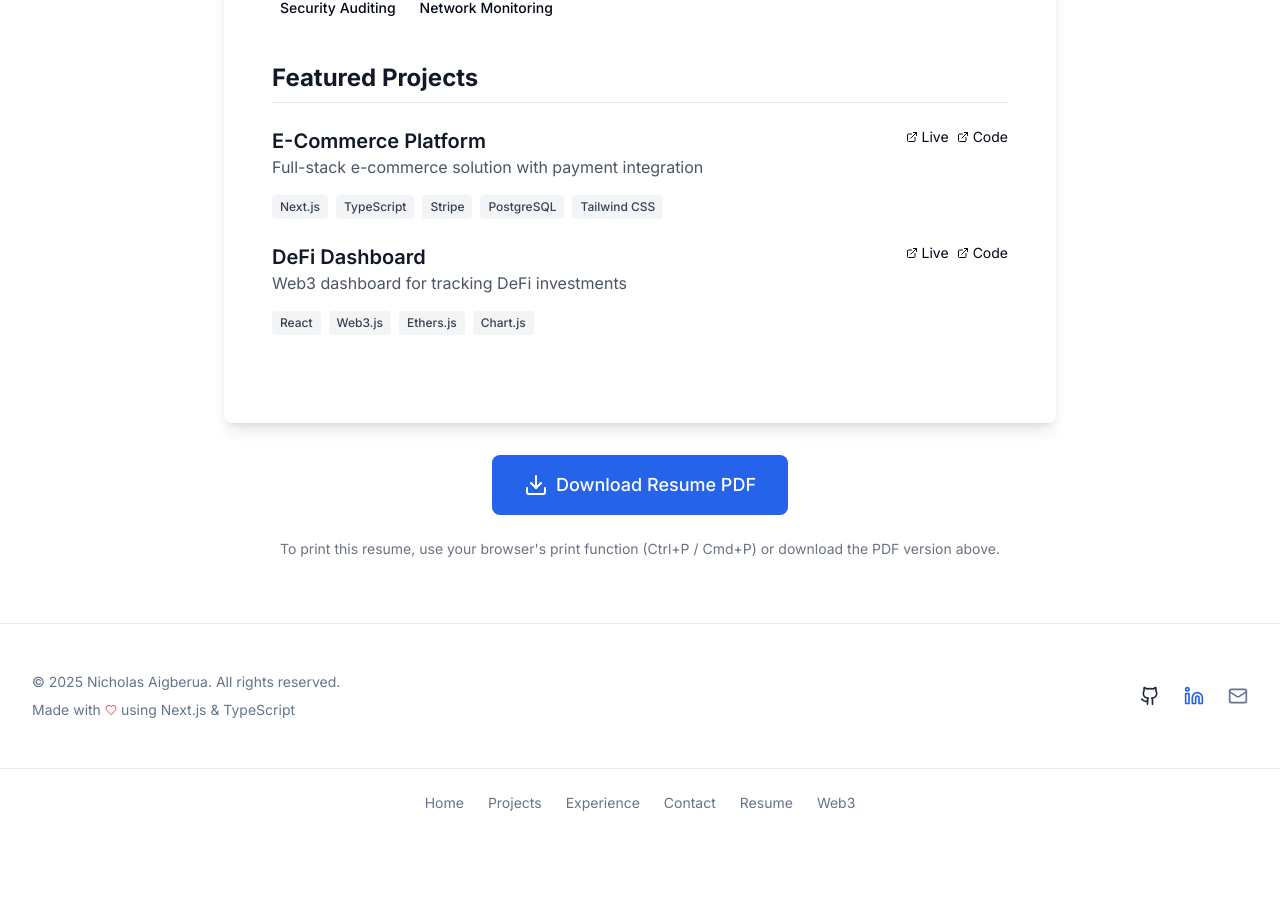
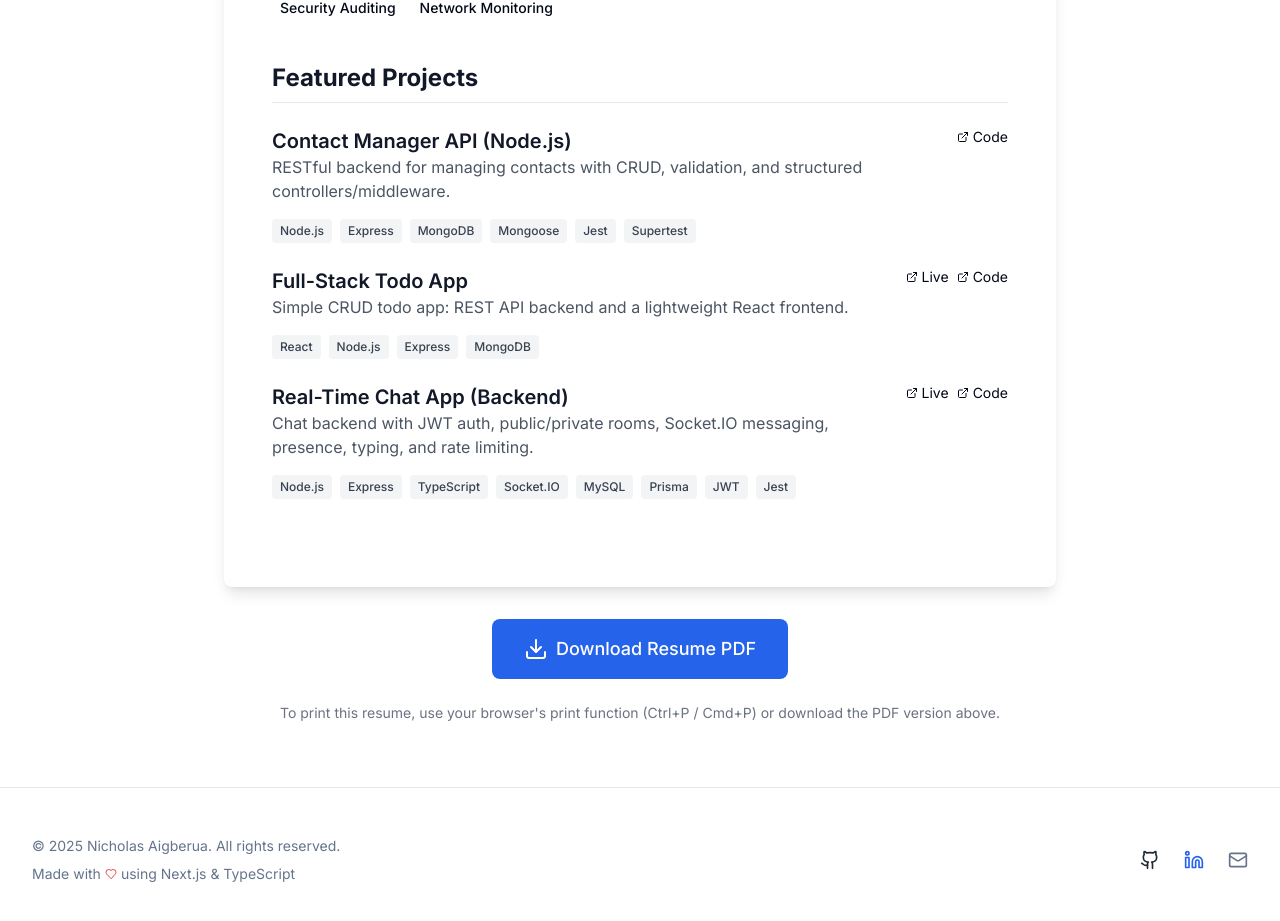
Before and after one commit to Ghosteken/portland, a Next.js app: page /resume in a window 1280 px wide. Shown: the part 3438-4359 px from the top of the page. Before the commit the page ends 4275 px from the top, so only its background shows below. Built offline with nearby package versions, Linux system fonts and the light colour scheme; no server answers.

Commit message:
projects/updates

```diff
--- a/src/data/portfolio.ts
+++ b/src/data/portfolio.ts
@@ -147,26 +147,70 @@ export const education: Education[] = [
 export const projects: Project[] = [
   {
     id: "1",
-    title: "E-Commerce Platform",
-    description: "Full-stack e-commerce solution with payment integration",
-    longDescription: "A comprehensive e-commerce platform built with modern technologies, featuring user authentication, product management, shopping cart, and secure payment processing.",
-    technologies: ["Next.js", "TypeScript", "Stripe", "PostgreSQL", "Tailwind CSS"],
-    images: imageConfig.projects.ecommerce,
-    liveUrl: "https://example.com",
-    githubUrl: "https://github.com/yourusername/project1",
+    title: "Contact Manager API (Node.js)",
+    description: "RESTful backend for managing contacts with CRUD, validation, and structured controllers/middleware.",
+    longDescription: "Built with Node.js + Express and MongoDB (Mongoose). Features clean controllers, input validation, error-handling middleware, and test coverage. Optional auth can restrict sensitive actions.",
+    technologies: ["Node.js", "Express", "MongoDB", "Mongoose", "Jest", "Supertest"],
+    images: [],
+    githubUrl: "https://github.com/Ghosteken/Contact_app",
     featured: true,
     category: "web"
   },
   {
     id: "2",
-    title: "DeFi Dashboard",
-    description: "Web3 dashboard for tracking DeFi investments",
-    technologies: ["React", "Web3.js", "Ethers.js", "Chart.js"],
-    images: imageConfig.projects.defi,
-    liveUrl: "https://example.com",
-    githubUrl: "https://github.com/yourusername/project2",
+    title: "Landing Page v2 (Next.js)",
+    description: "Modern, responsive marketing page with clean sections and fast loads.",
+    technologies: ["Next.js", "React", "TypeScript", "Tailwind CSS", "Vercel"],
+    images: [],
+    liveUrl: "https://landing-page2-vert.vercel.app/",
+    githubUrl: "https://github.com/Ghosteken/LandingPage2",
+    featured: false,
+    category: "web"
+  },
+  {
+    id: "3",
+    title: "Landing Page v1 (Next.js)",
+    description: "Responsive product landing page with focused CTA and sections.",
+    technologies: ["Next.js", "React", "TypeScript", "Tailwind CSS", "Vercel"],
+    images: [],
+    liveUrl: "https://landing-page1-orcin.vercel.app/",
+    githubUrl: "https://github.com/Ghosteken/landing_page1",
+    featured: false,
+    category: "web"
+  },
+  {
+    id: "4",
+    title: "Full-Stack Todo App",
+    description: "Simple CRUD todo app: REST API backend and a lightweight React frontend.",
+    technologies: ["React", "Node.js", "Express", "MongoDB"],
+    images: [],
+    liveUrl: "https://fullstack-todoapp-frontend.vercel.app/",
+    githubUrl: "https://github.com/Ghosteken/Fullstack_todoapp_frontend",
     featured: true,
-    category: "web3"
+    category: "web"
+  },
+  {
+    id: "5",
+    title: "Landing Page v3 (Next.js)",
+    description: "Another fast and clean Next.js landing variant with responsive layout.",
+    technologies: ["Next.js", "React", "TypeScript", "Tailwind CSS", "Vercel"],
+    images: [],
+    liveUrl: "https://landingtest-eight.vercel.app/",
+    githubUrl: "https://github.com/Ghosteken/landingtest",
+    featured: false,
+    category: "web"
+  },
+  {
+    id: "6",
+    title: "Real-Time Chat App (Backend)",
+    description: "Chat backend with JWT auth, public/private rooms, Socket.IO messaging, presence, typing, and rate limiting.",
+    longDescription: "Node.js + Express + TypeScript with Socket.IO and MySQL (Prisma). Persists message history, tracks presence/last seen, and enforces per-room rate limits.",
+    technologies: ["Node.js", "Express", "TypeScript", "Socket.IO", "MySQL", "Prisma", "JWT", "Jest"],
+    images: [],
+    liveUrl: "https://chat-app-hxzf.onrender.com/",
+    githubUrl: "https://github.com/Ghosteken/chat-app",
+    featured: true,
+    category: "web"
   }
 ];
 
```
